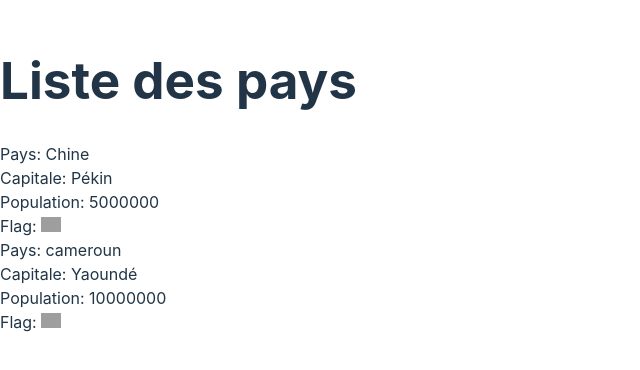
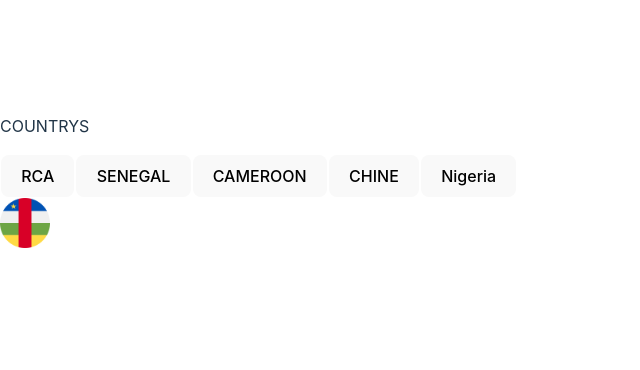
Before and after one commit to ArnaudBay/Projet-React, a React (Vite) app: page / in a window 1280 px wide. Shown: the part 224-594 px from the top of the page, without its empty margins (0-640 px from the left). Built offline with nearby package versions, Linux system fonts and the light colour scheme; grey boxes are pictures that could not be loaded.

Commit message:
7 commit

```diff
--- /dev/null
+++ b/src/04/BtnDrap2.tsx
@@ -0,0 +1,24 @@
+import { useState } from 'react';
+
+export default function BtnDrap() {
+    const [drapeau, setDrapeau] = useState("public/img/rca.png");
+    const [capitale, setCapitale] = useState("");
+
+    function afficherDrapeauEtCapitale(drapeau: string, capitale: string) {
+        setDrapeau(drapeau);
+        setCapitale(capitale);
+    }
+
+    return (
+        <div>
+            <p>COUNTRYS</p>
+            <th><button onClick={() => afficherDrapeauEtCapitale('public/img/rca.png', 'Bangui')}>RCA</button></th>
+            <th><button onClick={() => afficherDrapeauEtCapitale('public/img/senegal.png', 'Dakar')}>SENEGAL</button></th>
+            <th><button onClick={() => afficherDrapeauEtCapitale('public/img/cameroun.png', 'Yaoundé')}>CAMEROON</button></th>
+            <th><button onClick={() => afficherDrapeauEtCapitale('public/img/chine.png', 'Pékin')}>CHINE</button></th>
+            <th><button onClick={() => afficherDrapeauEtCapitale('public/img/nigeria.png', 'Abuja')}>Nigeria</button></th>
+            {drapeau && <img src={drapeau} alt="Drapeau" style={{ width: '50px', height: 'auto' }} />}
+            {capitale && <p>Capitale: {capitale}</p>}
+        </div>
+    );
+}
--- a/src/main.tsx
+++ b/src/main.tsx
@@ -2,8 +2,8 @@ import { createRoot } from 'react-dom/client'
 import './index.css'
 //port App from './02/App02.tsx'
 //import App from './03/App2.tsx'
-import App from './03/PaysApp.tsx'
+import Btn from './04/BtnDrap2.tsx'
 
 createRoot(document.getElementById('root')!).render(
-    <App />
+    <Btn />
 )
```
Also changed, not shown: src/04/App.tsx (added, +25 -0 lines), src/04/BtnDrap.tsx (added, +17 -0 lines), public/img/nigeria.png (added), public/img/rca.png (added).
